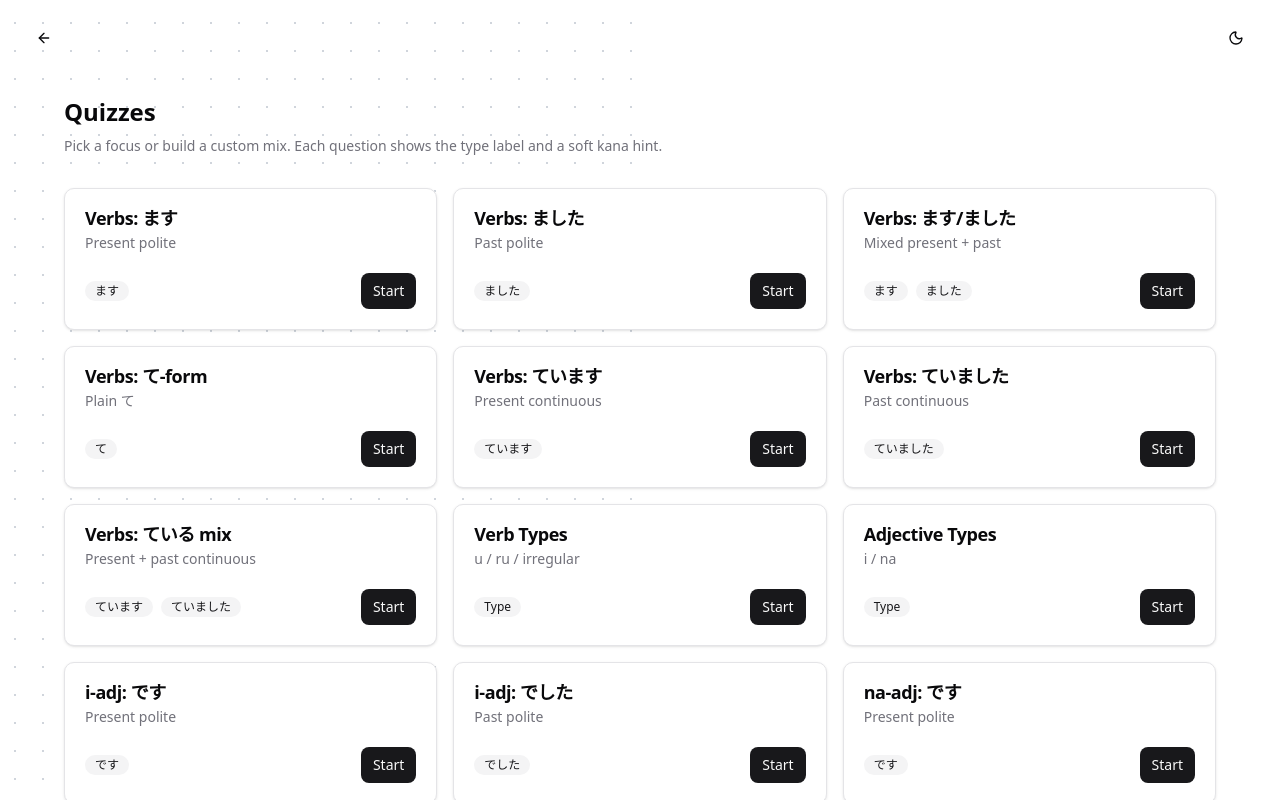
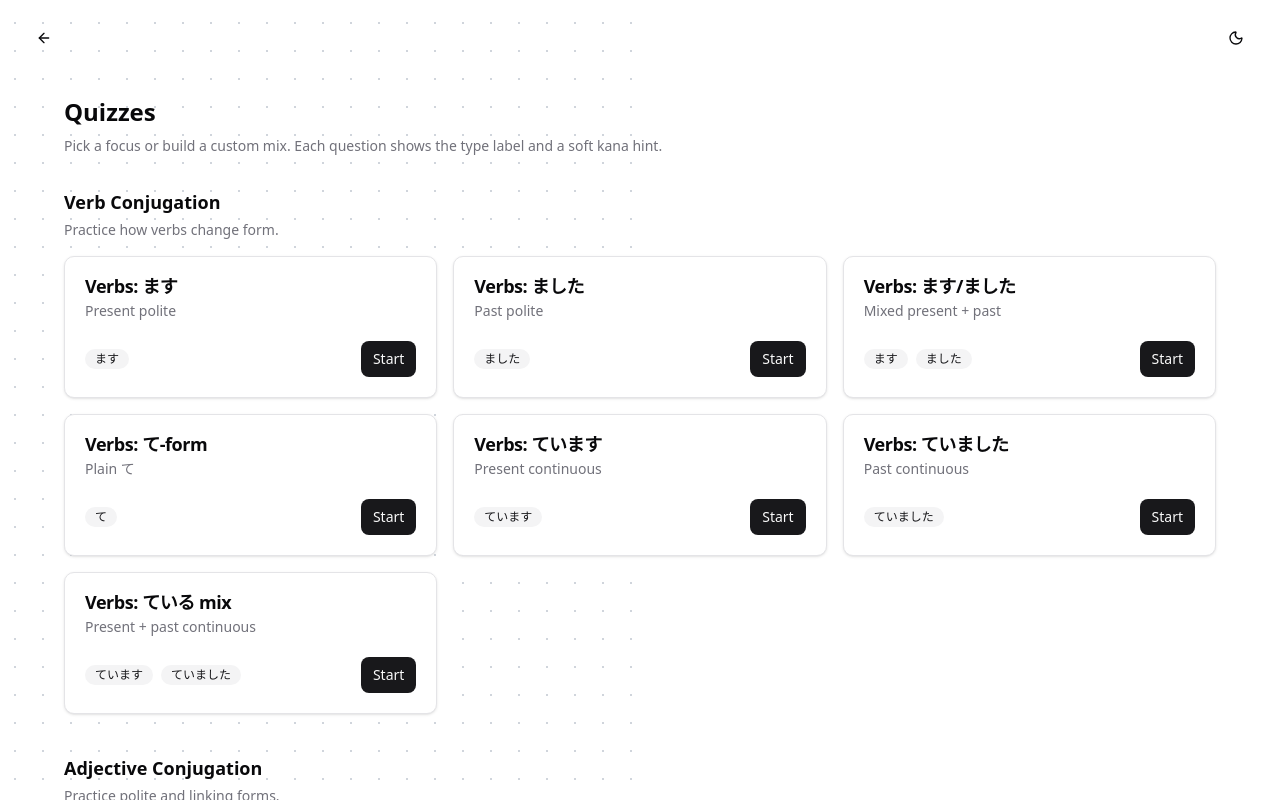
Before and after one commit to SunkenInTime/teformsucks, a Next.js app: page / in a window 1280 px wide. Both pictures are taken after a click on the button "CLICK TO START". Built offline with nearby package versions, Linux system fonts and the light colour scheme.

Commit message:
sectioned out the spaces

```diff
--- a/components/quiz/quiz-hub.tsx
+++ b/components/quiz/quiz-hub.tsx
@@ -60,6 +60,82 @@ export function QuizHub({ isQuizVisible = false }: { isQuizVisible?: boolean })
     defaultCustomConfig
   );
 
+  const typePresets = presets.filter(
+    (preset) =>
+      preset.verbTargets.includes("type") || preset.adjectiveTargets.includes("type")
+  );
+  const verbPresets = presets.filter(
+    (preset) =>
+      preset.wordGroups.includes("verb") &&
+      !preset.verbTargets.includes("type") &&
+      preset.adjectiveTargets.length === 0
+  );
+  const adjectivePresets = presets.filter(
+    (preset) =>
+      preset.wordGroups.includes("adjective") &&
+      !preset.adjectiveTargets.includes("type") &&
+      preset.verbTargets.length === 0
+  );
+
+  const getPresetFocus = (preset: QuizConfig) => {
+    if (preset.verbTargets.includes("type") || preset.adjectiveTargets.includes("type")) {
+      return "Type ID";
+    }
+    const targets = [...preset.verbTargets, ...preset.adjectiveTargets]
+      .map((target) => getTargetLabel(target))
+      .filter(Boolean);
+    if (!targets.length) return "Mixed";
+    return targets.join(" / ");
+  };
+
+  const renderPresetSection = (
+    title: string,
+    description: string,
+    items: QuizConfig[]
+  ) => (
+    <section className="space-y-4">
+      <div className="space-y-1">
+        <h2 className="text-lg font-semibold">{title}</h2>
+        <p className="text-sm text-muted-foreground">{description}</p>
+      </div>
+      <div className="grid gap-4 md:grid-cols-2 xl:grid-cols-3">
+        {items.map((preset, index) => (
+          <Card
+            key={preset.id}
+            className={cn(
+              "transition hover:border-foreground/40",
+              activeConfig.id === preset.id && "border-foreground"
+            )}
+            style={{
+              opacity: isQuizVisible ? 1 : 0,
+              transform: isQuizVisible ? "translateY(0)" : "translateY(20px)",
+              transitionDuration: "500ms",
+              transitionDelay: isQuizVisible ? `${200 + index * 50}ms` : "0ms",
+              transitionTimingFunction: "cubic-bezier(0.34, 1.56, 0.64, 1)",
+            }}
+          >
+            <CardHeader>
+              <CardTitle>{preset.title}</CardTitle>
+              <CardDescription>{preset.description}</CardDescription>
+            </CardHeader>
+            <CardContent className="flex flex-wrap items-center justify-between gap-4">
+              <div className="flex flex-wrap gap-2">
+                {[...preset.verbTargets, ...preset.adjectiveTargets].map((target) => (
+                  <Badge key={target} variant="secondary">
+                    {getTargetLabel(target)}
+                  </Badge>
+                ))}
+              </div>
+              <Button size="sm" asChild>
+                <Link href={`/quiz?preset=${preset.id}`}>Start</Link>
+              </Button>
+            </CardContent>
+          </Card>
+        ))}
+      </div>
+    </section>
+  );
+
   const handleCustomToggle = (
     key: keyof QuizConfig,
     value: string
@@ -102,43 +178,21 @@ export function QuizHub({ isQuizVisible = false }: { isQuizVisible?: boolean })
 
   return (
     <div className="space-y-10">
-      <section className="grid gap-4 md:grid-cols-2 xl:grid-cols-3">
-        {presets.map((preset, index) => (
-          <Card
-            key={preset.id}
-            className={cn(
-              "transition hover:border-foreground/40",
-              activeConfig.id === preset.id && "border-foreground"
+      {renderPresetSection(
+        "Verb Conjugation",
+        "Practice how verbs change form.",
+        verbPresets
       )}
-            style={{
-              opacity: isQuizVisible ? 1 : 0,
-              transform: isQuizVisible ? "translateY(0)" : "translateY(20px)",
-              transitionDuration: "500ms",
-              transitionDelay: isQuizVisible ? `${200 + index * 50}ms` : "0ms",
-              transitionTimingFunction: "cubic-bezier(0.34, 1.56, 0.64, 1)",
-            }}
-          >
-            <CardHeader>
-              <CardTitle>{preset.title}</CardTitle>
-              <CardDescription>{preset.description}</CardDescription>
-            </CardHeader>
-            <CardContent className="flex items-center justify-between">
-              <div className="flex flex-wrap gap-2">
-                {[...preset.verbTargets, ...preset.adjectiveTargets].map(
-                  (target) => (
-                    <Badge key={target} variant="secondary">
-                      {getTargetLabel(target)}
-                    </Badge>
-                  )
+      {renderPresetSection(
+        "Adjective Conjugation",
+        "Practice polite and linking forms.",
+        adjectivePresets
       )}
-              </div>
-              <Button size="sm" asChild>
-                <Link href={`/quiz?preset=${preset.id}`}>Start</Link>
-              </Button>
-            </CardContent>
-          </Card>
-        ))}
-      </section>
+      {renderPresetSection(
+        "Type Identification",
+        "Name the word class at a glance.",
+        typePresets
+      )}
 
       <Card>
         <CardHeader>
@@ -148,6 +202,15 @@ export function QuizHub({ isQuizVisible = false }: { isQuizVisible?: boolean })
           </CardDescription>
         </CardHeader>
         <CardContent className="space-y-6">
+          <div className="space-y-3">
+            <div className="space-y-1">
+              <h3 className="text-sm font-semibold uppercase tracking-[0.2em] text-muted-foreground">
+                Select Words
+              </h3>
+              <p className="text-sm text-muted-foreground">
+                Pick which kinds of words to include.
+              </p>
+            </div>
             <ToggleGroup
               label="Parts of speech"
               options={[
@@ -178,9 +241,19 @@ export function QuizHub({ isQuizVisible = false }: { isQuizVisible?: boolean })
               selected={customConfig.adjectiveTypes}
               onToggle={(value) => handleCustomToggle("adjectiveTypes", value)}
             />
+          </div>
 
           <Separator />
 
+          <div className="space-y-3">
+            <div className="space-y-1">
+              <h3 className="text-sm font-semibold uppercase tracking-[0.2em] text-muted-foreground">
+                Select Targets
+              </h3>
+              <p className="text-sm text-muted-foreground">
+                Choose the form or focus you want to drill.
+              </p>
+            </div>
             <ToggleGroup
               label="Verb targets"
               options={[
@@ -206,9 +279,19 @@ export function QuizHub({ isQuizVisible = false }: { isQuizVisible?: boolean })
               selected={customConfig.adjectiveTargets}
               onToggle={(value) => handleCustomToggle("adjectiveTargets", value)}
             />
+          </div>
 
           <Separator />
 
+          <div className="space-y-3">
+            <div className="space-y-1">
+              <h3 className="text-sm font-semibold uppercase tracking-[0.2em] text-muted-foreground">
+                Question Style
+              </h3>
+              <p className="text-sm text-muted-foreground">
+                Decide how you want to answer.
+              </p>
+            </div>
             <ToggleGroup
               label="Question types"
               options={[
@@ -219,6 +302,7 @@ export function QuizHub({ isQuizVisible = false }: { isQuizVisible?: boolean })
               selected={customConfig.modes}
               onToggle={(value) => handleCustomToggle("modes", value)}
             />
+          </div>
 
           <div className="flex flex-wrap items-center gap-3">
             <Button variant="outline" onClick={startCustom} disabled={!customValid}>
```
Lines whose indentation alone changed are shown as unchanged.
